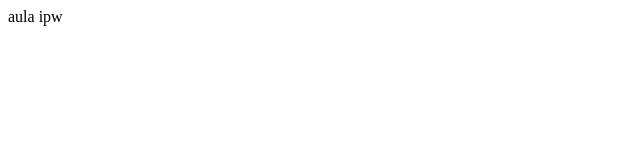
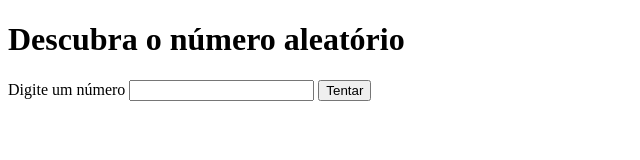
Before and after one commit to Arthur-Llevy/Introducao-a-Programacao-WEB, a website: page index.html in a window 1280 px wide. Shown: the whole page, without its empty margins (0-640 px from the left). Drawn offline with Linux system fonts and the light colour scheme.

Commit message:
Atualização teste

```diff
--- a/index.html
+++ b/index.html
@@ -6,6 +6,14 @@
     <title>Document</title>
 </head>
 <body>
-    aula ipw
+    <h1>
+        Descubra o número aleatório
+    </h1>
+
+    <label>Digite um número</label>
+    <input type="text" name="userNumber" id="userNumber">
+    <button onclick="tryNumber()">Tentar</button>
+
+    <script src="main.js"></script>
 </body>
 </html>
--- /dev/null
+++ b/main.js
@@ -0,0 +1,6 @@
+const randomNumber = Math.floor(Math.random() * 500 + 1);
+console.log(randomNumber);
+
+const tryNumber = () => {
+    const userNumber = document.getElementById("userNumber");
+}
```
